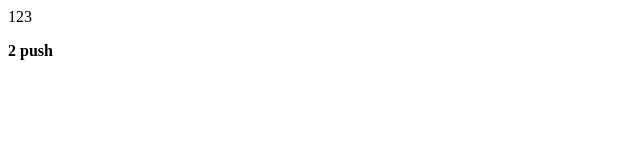
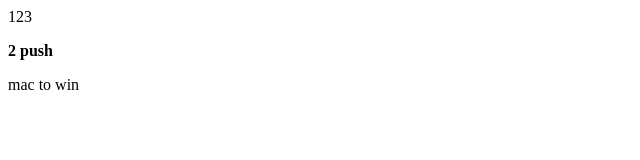
Before and after one commit to Asaro545/1st_App, a plain HTML site: page index.html in a window 1280 px wide. Shown: the full height of the page, 0-640 px from the left. Drawn offline with Linux system fonts and the light colour scheme.

Commit message:
mac to win

```diff
--- a/index.html
+++ b/index.html
@@ -1,2 +1,3 @@
 <p>123</p>
 <p><b>2 push</b></p>
+<p>mac to win</p>
```
